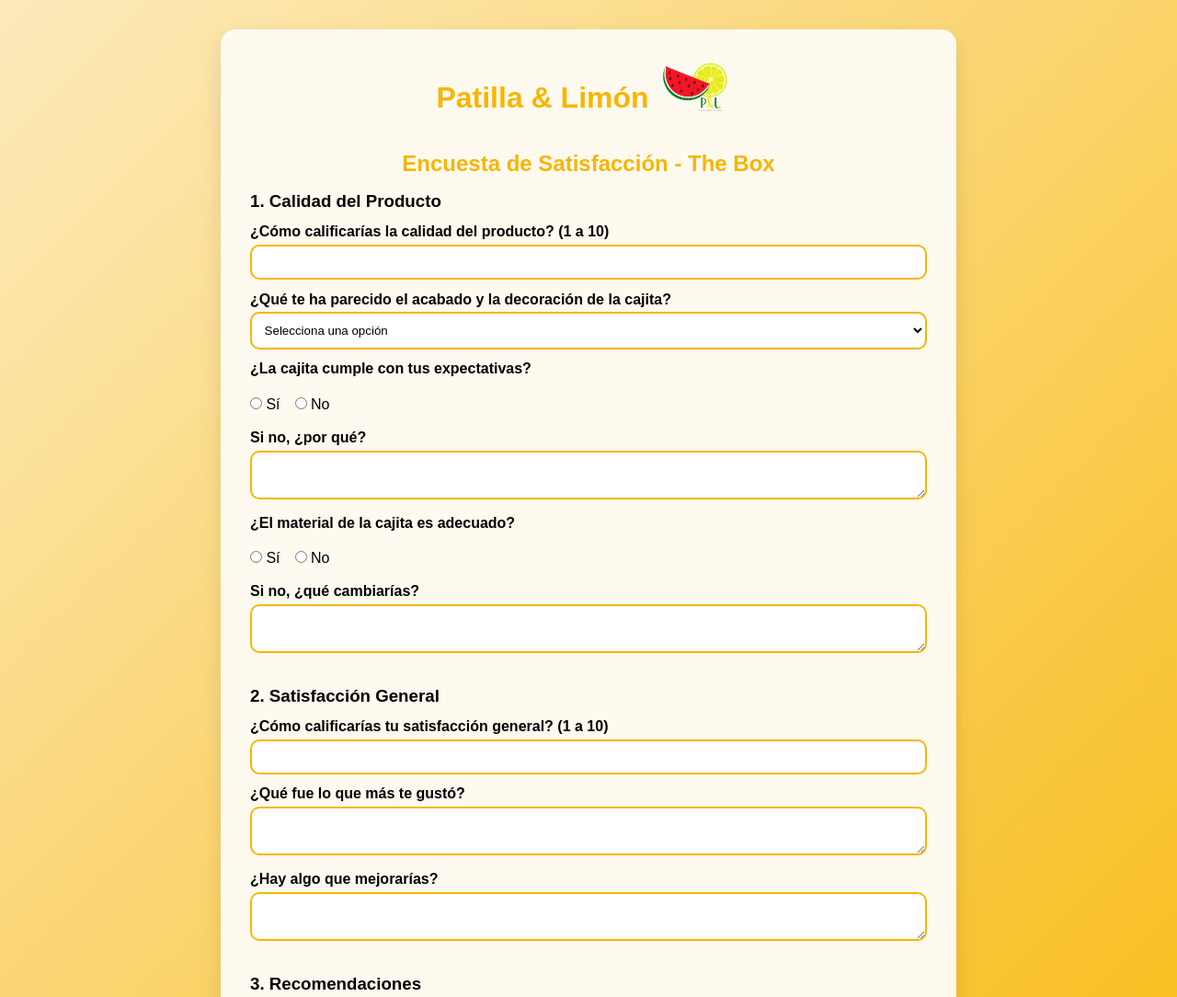
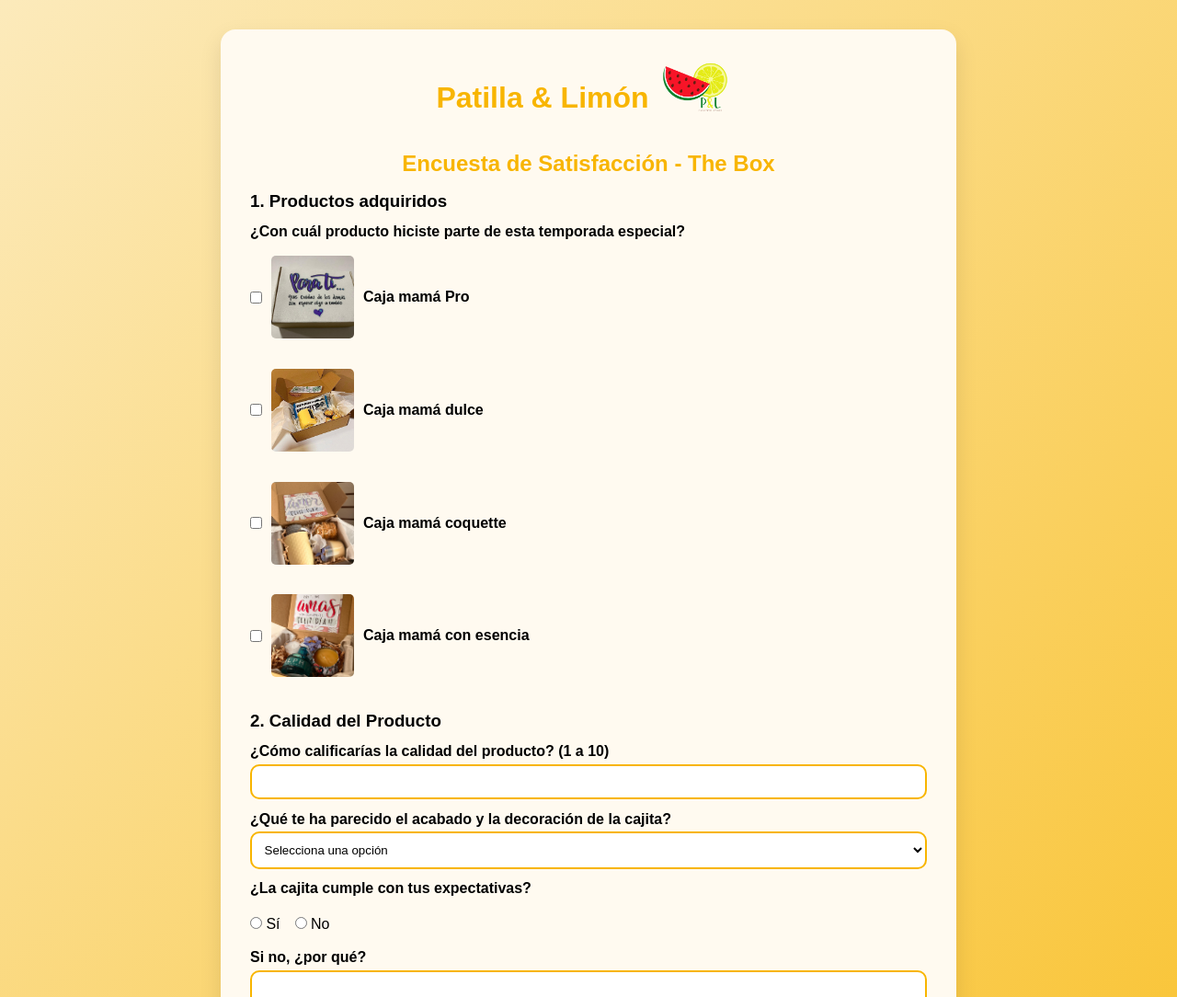
Before and after one commit to estebanm21/patilla-limon, a plain HTML site: page index.html in a window 1280 px wide. Shown: the top 1084 px of the page at 92% size. Drawn offline with Linux system fonts and the light colour scheme; some packages are replaced by stand-ins of ours; a script that the page names is missing.

Commit message:
AGREGANDO CAJAS NUEVAS Y CODIGOS DE DESCUENTO

```diff
--- a/index.html
+++ b/index.html
@@ -148,6 +148,31 @@
         justify-content: center;
         align-items: center;
       }
+
+      /* Estilo para las opciones de productos */
+      .producto-option {
+        display: flex;
+        align-items: center;
+        margin-bottom: 15px;
+      }
+
+      .producto-label {
+        display: flex;
+        align-items: center;
+        font-size: 16px;
+      }
+
+      .producto-img {
+        width: 90px; /* Ajusta el tamaño de la imagen */
+        height: 90px; /* Ajusta el tamaño de la imagen */
+        margin-right: 10px; /* Espacio entre la imagen y el texto */
+        border-radius: 5px; /* Bordes redondeados para las imágenes */
+        object-fit: cover; /* Asegura que la imagen se recorte bien si no tiene la misma proporción */
+      }
+
+      .producto-label input[type="checkbox"] {
+        margin-right: 10px; /* Espacio entre el checkbox y la imagen */
+      }
     </style>
   </head>
   <body>
@@ -162,7 +187,68 @@
 
       <form id="encuesta-form">
         <section>
-          <h3>1. Calidad del Producto</h3>
+          <h3>1. Productos adquiridos</h3>
+          <label
+            >¿Con cuál producto hiciste parte de esta temporada especial?</label
+          >
+
+          <!-- Opción 1 con imagen -->
+          <div class="producto-option">
+            <label class="producto-label">
+              <input type="checkbox" name="producto" value="Caja mamá Pro" />
+              <img
+                src="assets/caja_mamapro.jpeg"
+                alt="Producto 1"
+                class="producto-img" />
+              Caja mamá Pro
+            </label>
+          </div>
+
+          <!-- Opción 2 con imagen -->
+          <div class="producto-option">
+            <label class="producto-label">
+              <input type="checkbox" name="producto" value="Caja mamá dulce" />
+              <img
+                src="assets/caja_mamadulce.jpeg"
+                alt="Producto 2"
+                class="producto-img" />
+              Caja mamá dulce
+            </label>
+          </div>
+
+          <!-- Opción 3 con imagen -->
+          <div class="producto-option">
+            <label class="producto-label">
+              <input
+                type="checkbox"
+                name="producto"
+                value="Caja mamá coquette" />
+              <img
+                src="assets/caja_mamacoquete.jpeg"
+                alt="Producto 3"
+                class="producto-img" />
+              Caja mamá coquette
+            </label>
+          </div>
+
+          <!-- Opción 4 con imagen -->
+          <div class="producto-option">
+            <label class="producto-label">
+              <input
+                type="checkbox"
+                name="producto"
+                value="Caja mamá con esencia" />
+              <img
+                src="assets/caja_mamaconesencia.jpeg"
+                alt="Producto 4"
+                class="producto-img" />
+              Caja mamá con esencia
+            </label>
+          </div>
+        </section>
+
+        <section>
+          <h3>2. Calidad del Producto</h3>
 
           <label>¿Cómo calificarías la calidad del producto? (1 a 10)</label>
           <input type="number" name="calidad" min="1" max="10" required />
@@ -181,12 +267,12 @@
 
           <label>¿La cajita cumple con tus expectativas?</label>
           <div class="radio-group">
-            <label
-              ><input type="radio" name="expectativas" value="sí" required />
+            <label>
+              <input type="radio" name="expectativas" value="sí" required />
               Sí</label
             >
-            <label
-              ><input type="radio" name="expectativas" value="no" /> No</label
+            <label>
+              <input type="radio" name="expectativas" value="no" /> No</label
             >
           </div>
 
@@ -195,8 +281,8 @@
 
           <label>¿El material de la cajita es adecuado?</label>
           <div class="radio-group">
-            <label
-              ><input type="radio" name="material" value="sí" required />
+            <label>
+              <input type="radio" name="material" value="sí" required />
               Sí</label
             >
             <label><input type="radio" name="material" value="no" /> No</label>
@@ -207,7 +293,7 @@
         </section>
 
         <section>
-          <h3>2. Satisfacción General</h3>
+          <h3>3. Satisfacción General</h3>
 
           <label>¿Cómo calificarías tu satisfacción general? (1 a 10)</label>
           <input
@@ -225,16 +311,16 @@
         </section>
 
         <section>
-          <h3>3. Recomendaciones</h3>
+          <h3>4. Recomendaciones</h3>
 
           <label>¿Recomendarías nuestras cajitas a otras personas?</label>
           <div class="radio-group">
-            <label
-              ><input type="radio" name="recomienda" value="sí" required />
+            <label>
+              <input type="radio" name="recomienda" value="sí" required />
               Sí</label
             >
-            <label
-              ><input type="radio" name="recomienda" value="no" /> No</label
+            <label>
+              <input type="radio" name="recomienda" value="no" /> No</label
             >
           </div>
 
@@ -245,7 +331,7 @@
         </section>
 
         <section>
-          <h3>4. Datos opcionales</h3>
+          <h3>5. Datos opcionales</h3>
 
           <label>Tu nombre (opcional)</label>
           <input type="text" name="nombre_usuario" />
@@ -259,32 +345,81 @@
     </div>
 
     <script>
-      // document.getElementById("encuesta-form").addEventListener("submit", function(e) {
-      //   e.preventDefault();
+      const codigosDescuento = [
+        "PLTB0000035",
+        "PLTB0000046",
+        "PLTB000023",
+        "PLTB000083",
+        "PLTB000098",
+        "PLTB000067",
+      ];
 
-      //   emailjs.sendForm('service_i3tcowf', 'template_i3u2tbk', this)
-      //     .then(function() {
-      //       alert("¡Formulario enviado con éxito!");
-      //       document.getElementById("encuesta-form").reset();
-      //     }, function(error) {
-      //       alert("Hubo un error al enviar el formulario.");
-      //       console.log(error);
-      //     });
-      // });
+      // Función para obtener un código de descuento aleatorio
+      function obtenerCodigo() {
+        // Verificar si ya se asignó un código de descuento
+        let codigo;
+        if (codigosDescuento.length > 0) {
+          const randomIndex = Math.floor(
+            Math.random() * codigosDescuento.length
+          );
+          codigo = codigosDescuento[randomIndex];
+          // Eliminar el código asignado del arreglo
+          codigosDescuento.splice(randomIndex, 1);
+        } else {
+          // Si ya no quedan códigos, mostrar un mensaje
+          codigo = "No quedan más códigos disponibles.";
+        }
+        return codigo;
+      }
 
       document
         .getElementById("encuesta-form")
         .addEventListener("submit", function (e) {
           e.preventDefault();
 
+          // Verificar si ya se ha enviado el formulario
+          if (localStorage.getItem("formSubmitted") === "true") {
+            Swal.fire({
+              icon: "info",
+              title: "Ya has participado",
+              text: "Ya has enviado el formulario y recibido tu código de descuento.",
+            });
+            return;
+          }
+
+          // Obtener las opciones seleccionadas de productos
+          const selectedProducts = [];
+          const checkboxes = document.querySelectorAll(
+            'input[name="producto"]:checked'
+          );
+          checkboxes.forEach((checkbox) => {
+            selectedProducts.push(checkbox.value);
+          });
+
+          // Si no hay productos seleccionados, poner un mensaje de "ninguno seleccionado"
+          const productos =
+            selectedProducts.length > 0
+              ? selectedProducts.join(", ")
+              : "Ninguno seleccionado";
+
+          // Generar código de descuento
+          const codigoDescuento = obtenerCodigo();
+
+          // Marcar que el formulario ha sido enviado
+          localStorage.setItem("formSubmitted", "true");
+
+          // Enviar el formulario utilizando EmailJS
           emailjs.sendForm("service_i3tcowf", "template_i3u2tbk", this).then(
             function () {
+              // Mostrar mensaje con el código de descuento
               Swal.fire({
                 icon: "success",
-                title: "¡Gracias!",
-                text: "Formulario enviado con éxito.",
+                title: "¡Gracias por participar!",
+                text: `Tu código de descuento es: ${codigoDescuento}. Utilízalo para obtener un 5% de descuento en tu próxima compra.`,
                 confirmButtonColor: "#f8b500",
               });
+
+              // Resetear el formulario
               document.getElementById("encuesta-form").reset();
             },
             function (error) {
```
Also changed, not shown: assets/caja_mamaconesencia.jpeg (added), assets/caja_mamacoquete.jpeg (added), assets/caja_mamadulce.jpeg (added), assets/caja_mamapro.jpeg (added).
